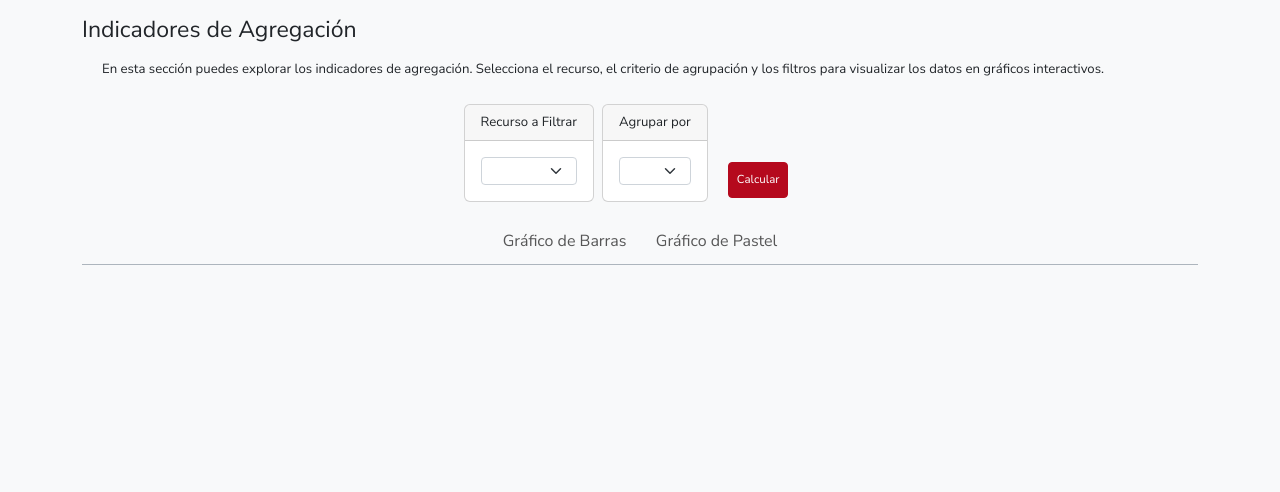
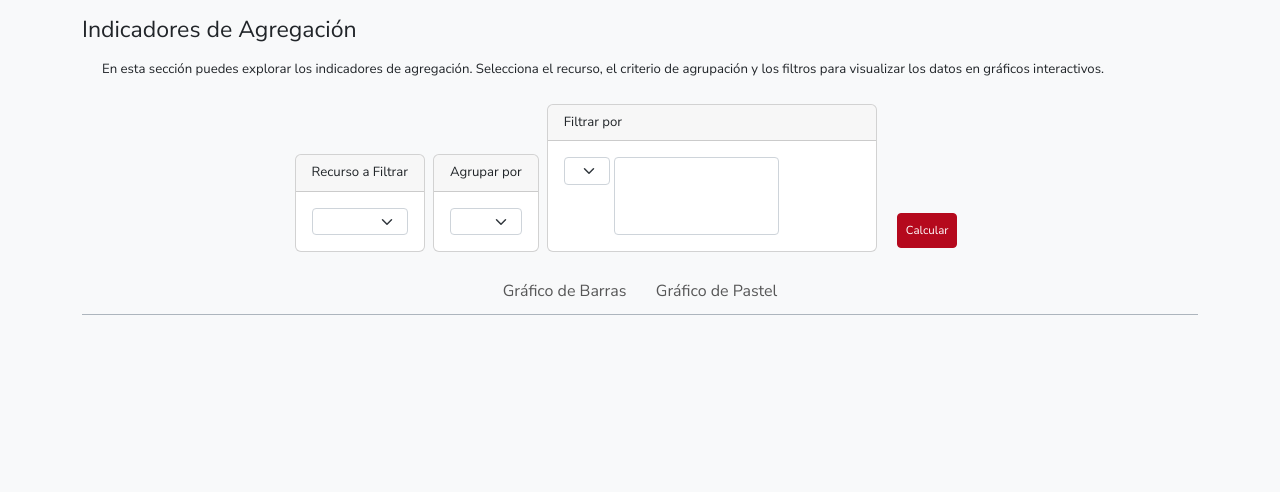
Before and after one commit to lukasvaz/fast-deploy-2, a Django app: template app/front/templates/front/indicadores.html in a window 1280 px wide. Shown: the part 54-546 px from the top of the page. Run offline with Django 4.2, Linux system fonts and the light colour scheme; the template is opened without the code that fills it, so the values that code supplies are empty; parts of the project's set-up code (start-up, migrations or seed data) failed here and were passed over; some libraries are stand-ins or nearby versions.

Commit message:
chore: rollback indicadores

```diff
--- a/app/front/templates/front/indicadores.html
+++ b/app/front/templates/front/indicadores.html
@@ -46,8 +46,7 @@
               </select>
             </div>
           </div>
-          <div class="card d-none">
-            <!-- se esconde esto por ahora, solo confunde -->
+          <div class="card ">
             <label class="form-label card-header">Filtrar por</label>
             <div class="card-body p-3 d-flex gap-1" style="width: 328px;">
               <div>
```
